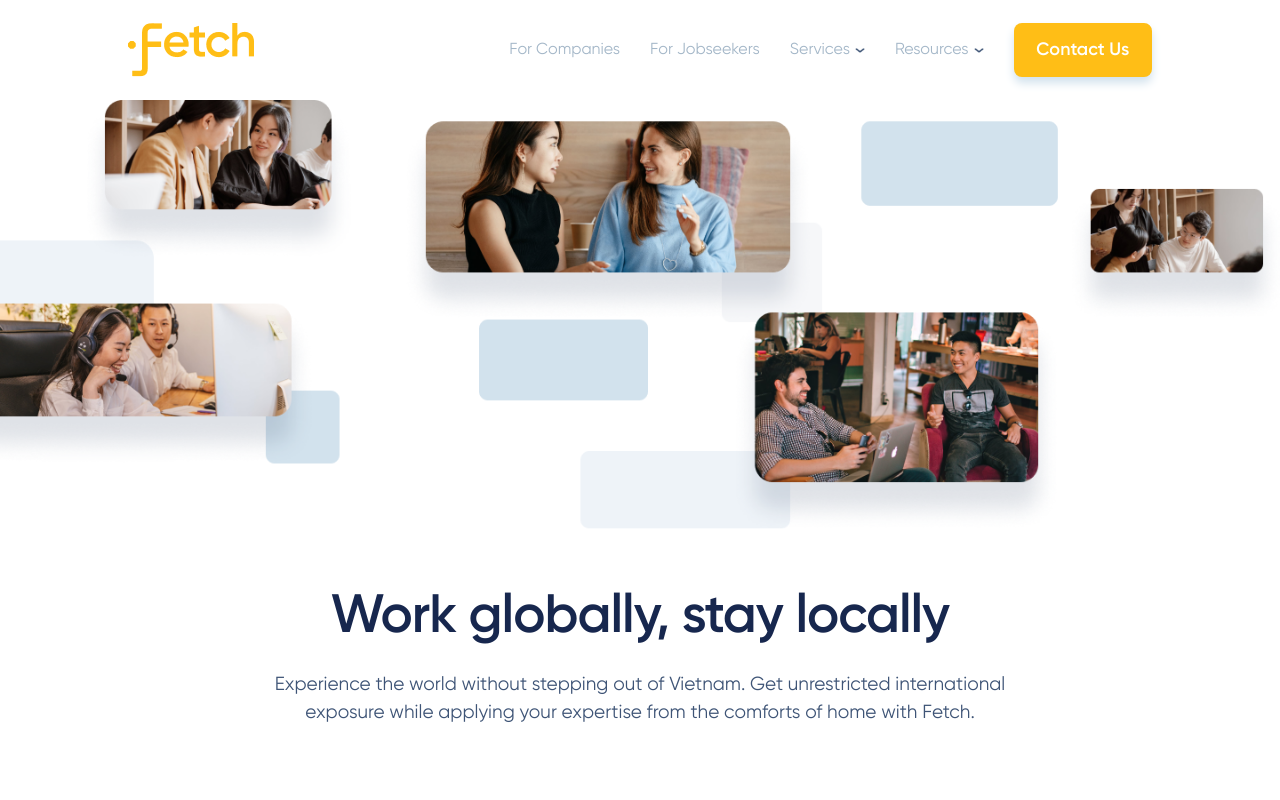
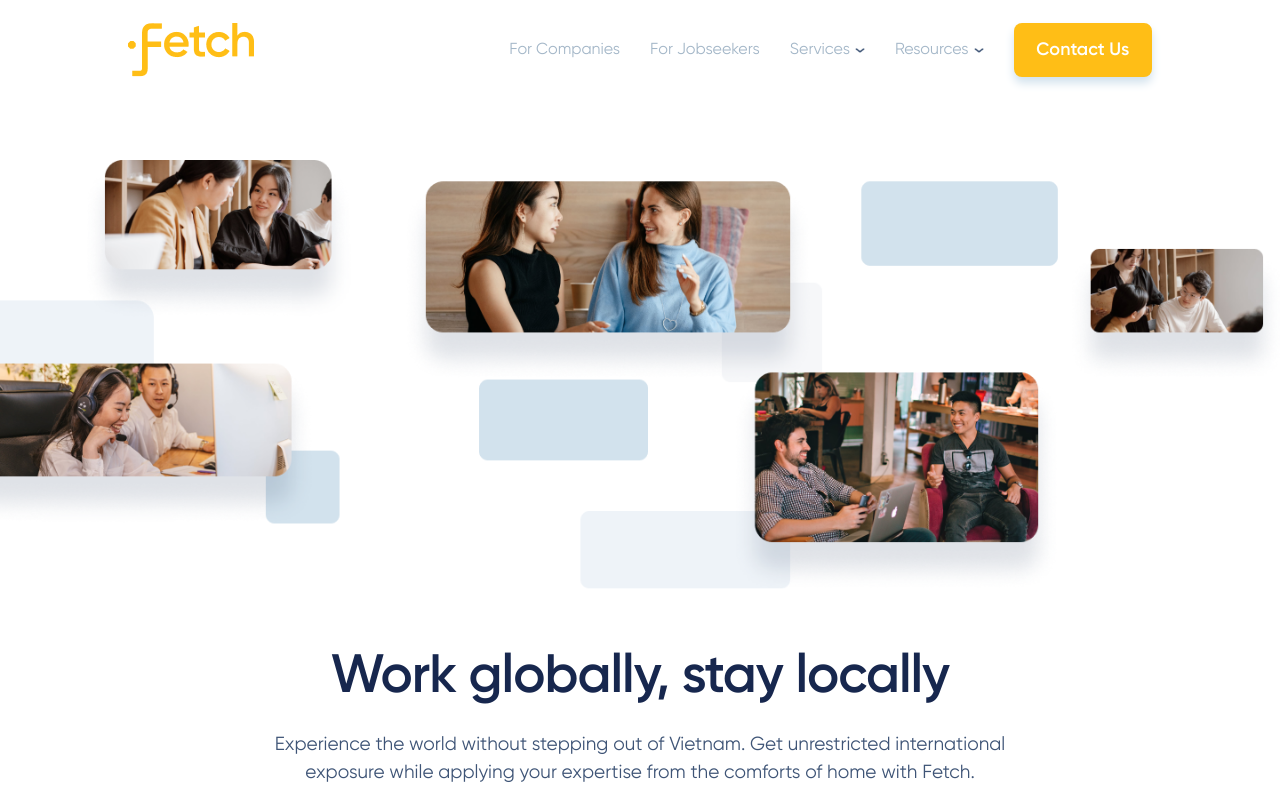
Before and after one commit to dtluat125/fetch-page, a React (Create React App) app: page /employees in a window 1280 px wide. Shown: the top 800 px of the page. Built offline with nearby package versions, Linux system fonts and the light colour scheme.

Commit message:
fix banner employee, add header contact and salary

```diff
--- a/src/assets/scss/Employees.scss
+++ b/src/assets/scss/Employees.scss
@@ -11,6 +11,13 @@
     }
 
     .employees-banner {
+        .banner-wrap {
+            @include Responsive(xs) { padding-top: 19px; }
+            @include Responsive(sm) { padding-top: 19px; }
+            @include Responsive(md) { padding-top: 30px; }
+            @include Responsive(lg) { padding-top: 50px; }
+            @include Responsive(xl) { padding-top: 60px; }
+        }
         img {
             max-width: 100%;
         }
--- a/src/components/Services/salary/Salary.js
+++ b/src/components/Services/salary/Salary.js
@@ -12,6 +12,7 @@ import { ReactComponent as IconManager } from '../../../assets/img/iconManager.s
 import { ReactComponent as IconDesigner } from '../../../assets/img/iconDesigner.svg';
 import { ReactComponent as ArrowDown } from '../../../assets/img/arrowDown.svg';
 import { ReactComponent as IconMoreInfo } from '../../../assets/img/iconMoreInfo.svg';
+import logoFaq from '../../../assets/img/logoFaq.png';
 import ensignVN from '../../../assets/img/ensignVN.png';
 import hrAvt from '../../../assets/img/hrAvt.png';
 import SlickSalary from './SlickSalary';
@@ -20,7 +21,7 @@ import Header from '../../Header/Header';
 const Salary = () => {
     return (
         <div className="salary-caculator">
-            {/* <Header /> */}
+            <Header theme="#FFBE16" logoProp={logoFaq}/>
             <section className="salary-header">
                 <div className="cus-container">
                     <Row gutter={[{ xs: 21, sm: 24, xl: 30 }, 0]} justify="space-between">
--- a/src/components/contact/Contact.js
+++ b/src/components/contact/Contact.js
@@ -9,7 +9,7 @@ import { Select } from 'antd';
 const Contact = () => {
     return (
         <div className="contact">
-            {/* <section ><Header /></section> */}
+            <Header />
             <section className="contact-body">
                 <div className="cus-container">
                     <Row gutter={[{ xs: 21, sm: 24, xl: 30 }, 0]} justify="center">
```
